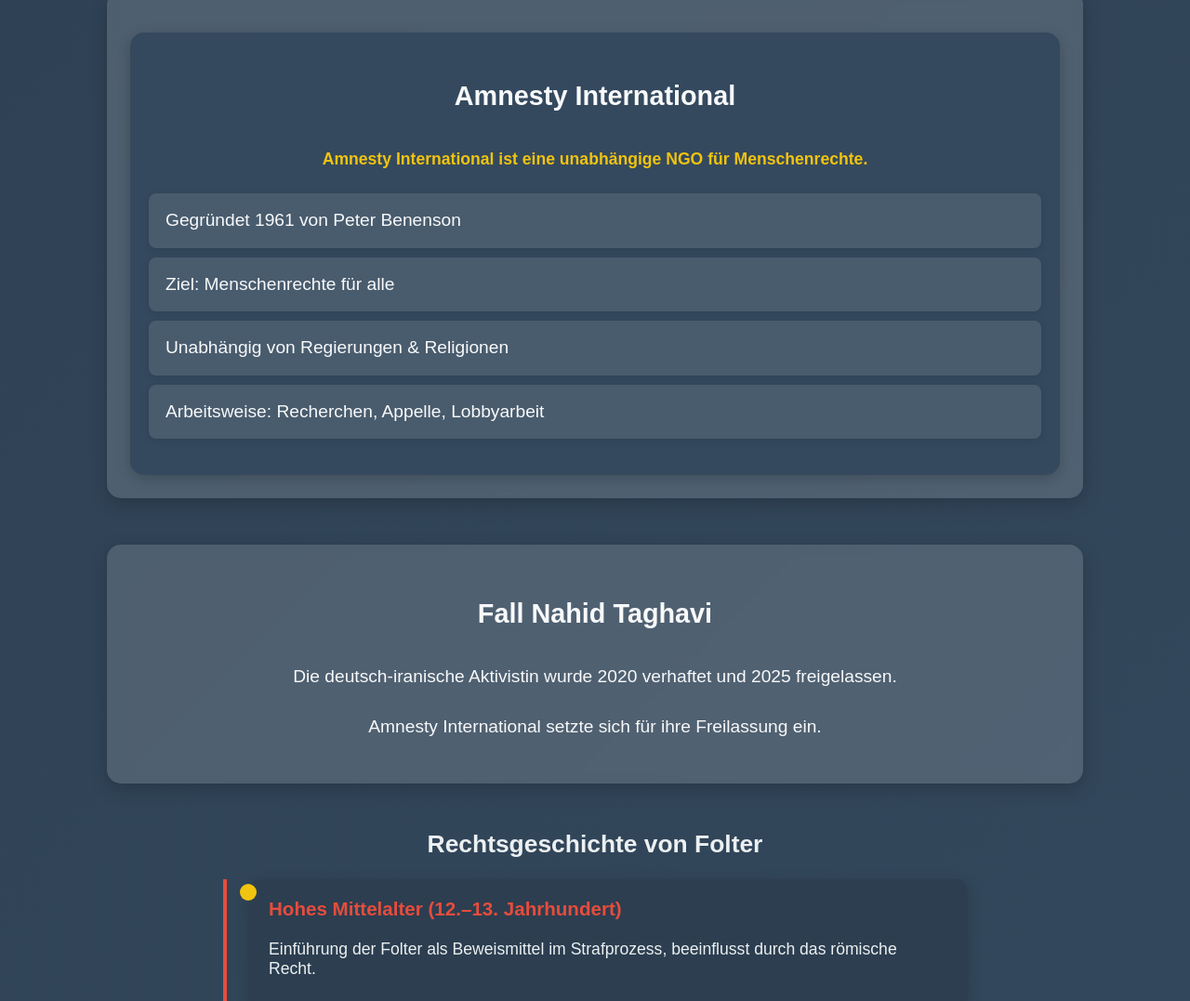
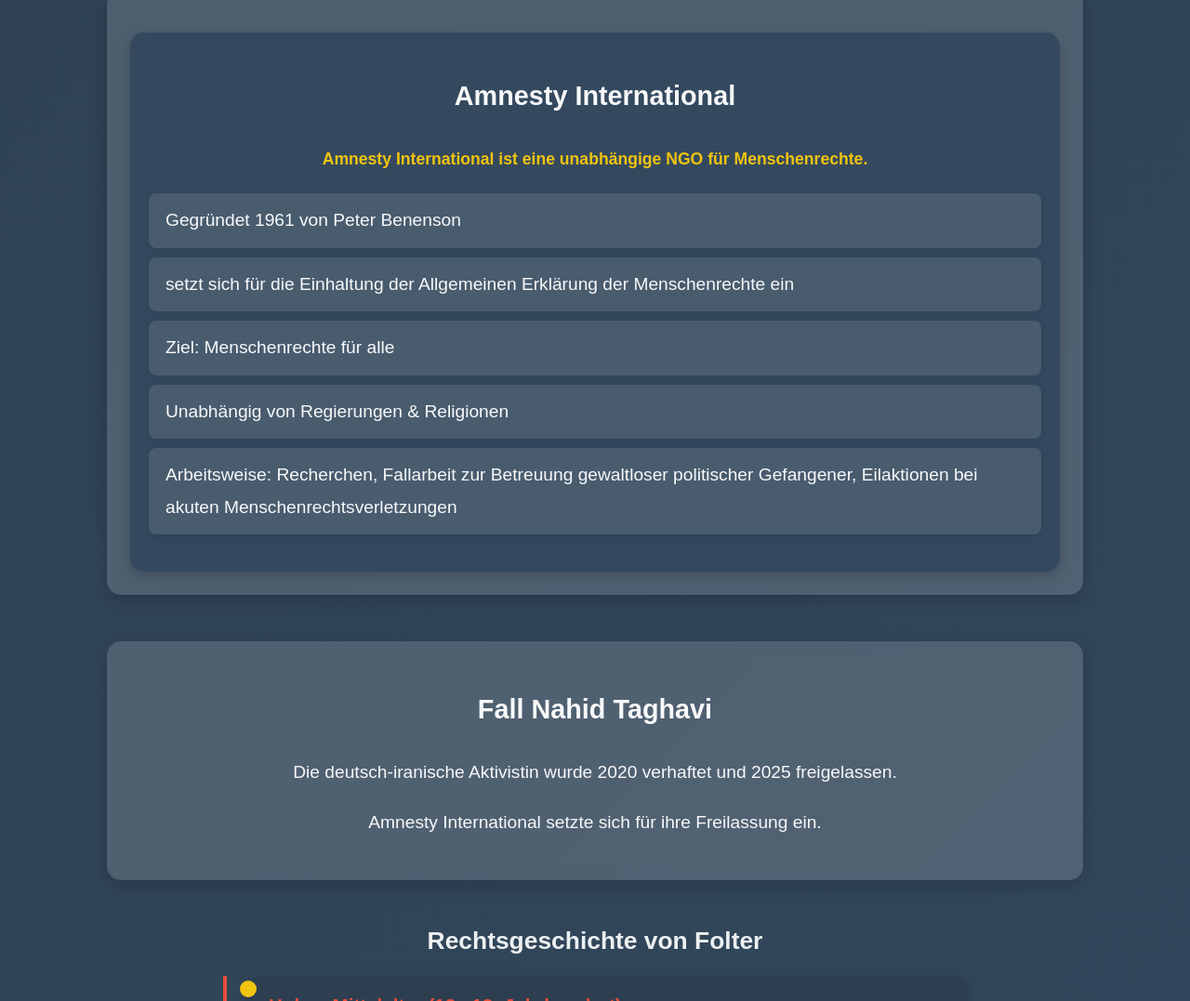
Before and after one commit to indextorben/Folter, a plain HTML site: page index.html in a window 1280 px wide. Shown: the part 2094-3171 px from the top of the page at 93% size. Drawn offline with Linux system fonts and the light colour scheme.

Commit message:
index.html aktualisieren

```diff
--- a/index.html
+++ b/index.html
@@ -58,9 +58,10 @@
             <p><strong>Amnesty International ist eine unabhängige NGO für Menschenrechte.</strong></p>
             <ul>
                 <li>Gegründet 1961 von Peter Benenson</li>
+                <li>setzt sich für die Einhaltung der Allgemeinen Erklärung der Menschenrechte ein</li>
                 <li>Ziel: Menschenrechte für alle</li>
                 <li>Unabhängig von Regierungen & Religionen</li>
-                <li>Arbeitsweise: Recherchen, Appelle, Lobbyarbeit</li>
+                <li>Arbeitsweise: Recherchen, Fallarbeit zur Betreuung gewaltloser politischer Gefangener, Eilaktionen bei akuten Menschenrechtsverletzungen</li>
             </ul>
         </div>
     </section>
```
